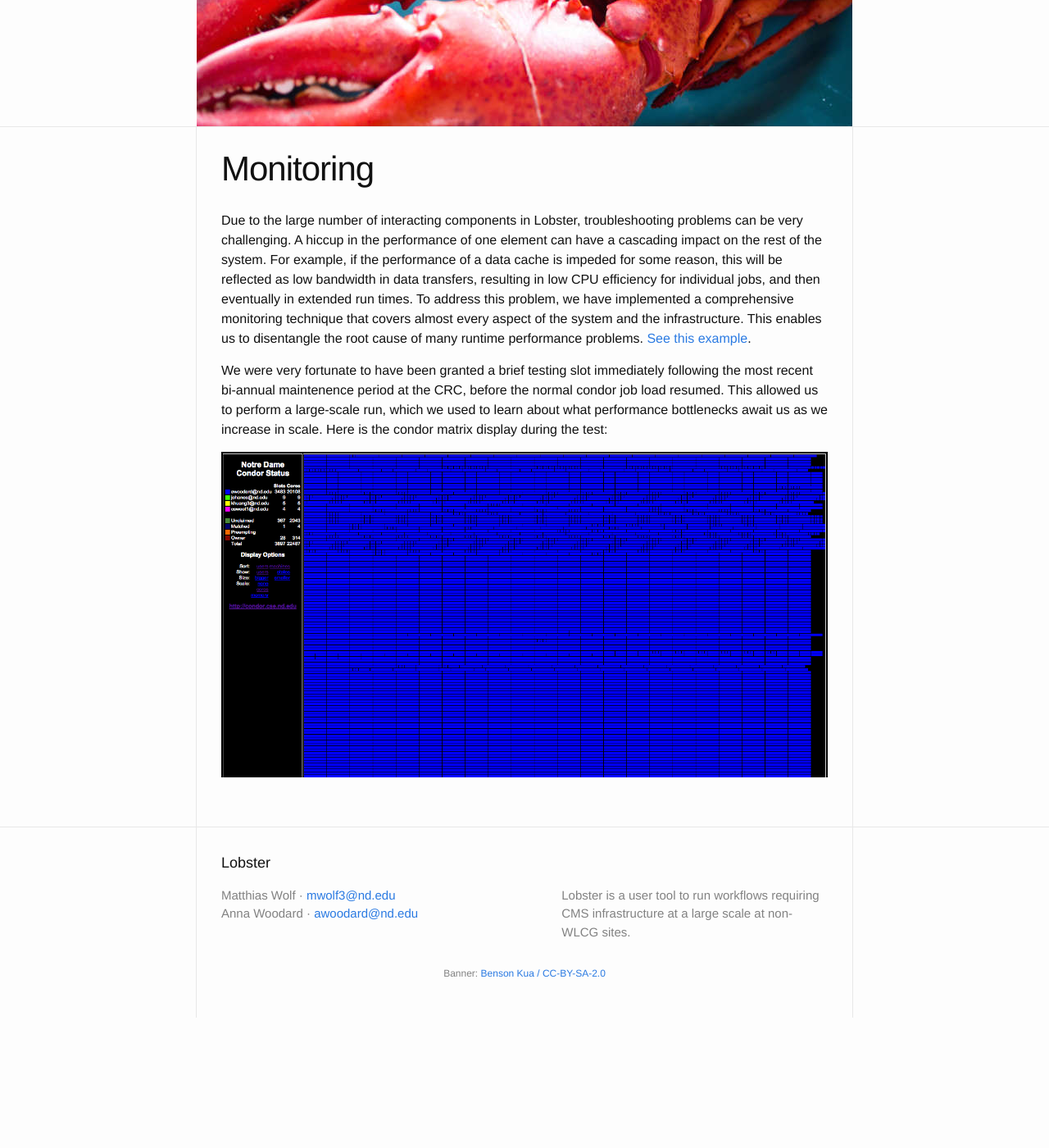
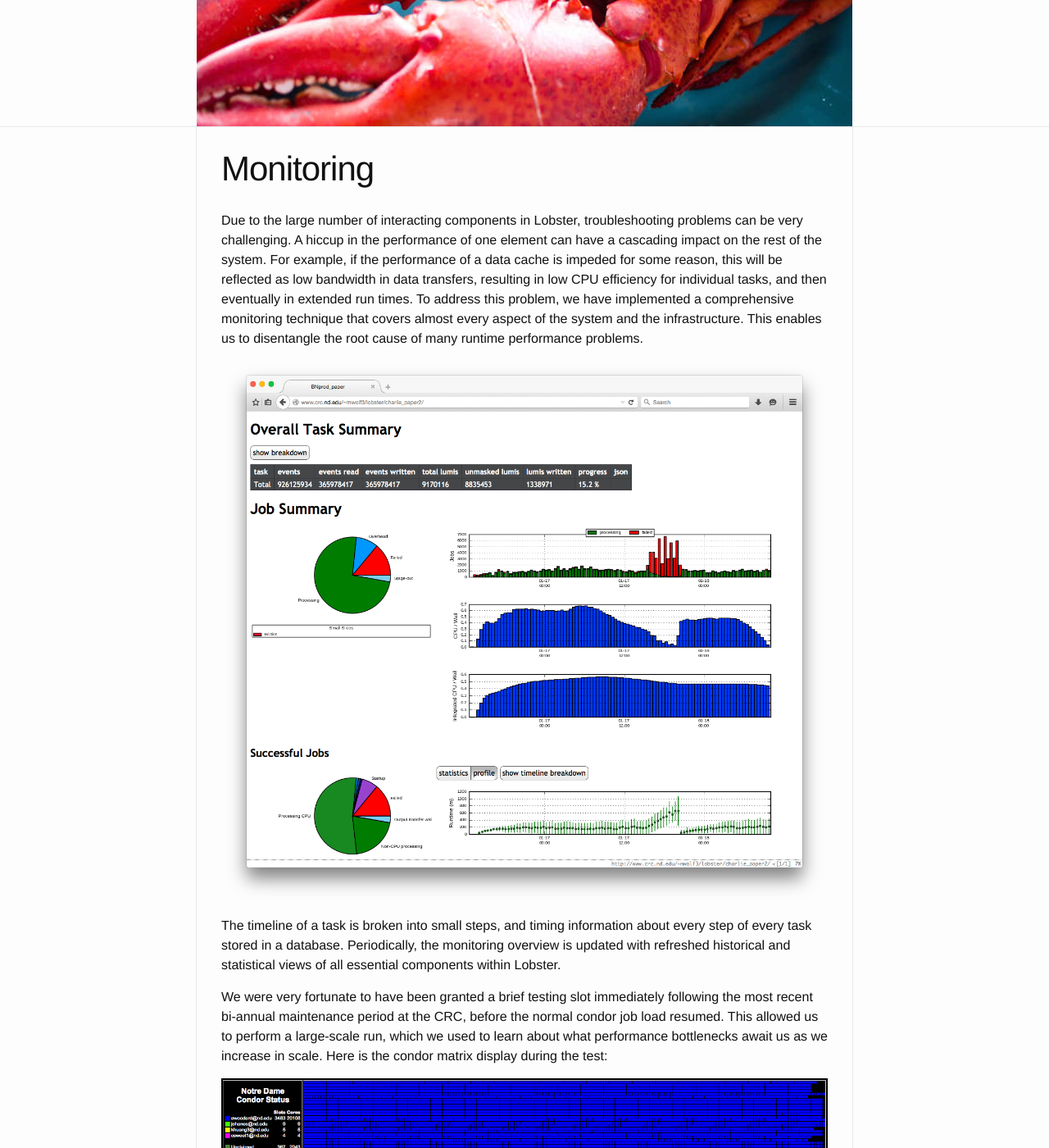
Before and after one commit to NDCMS/lobster, a Jekyll site: the page built from monitoring.md, in a window 1280 px wide and 1400 px high, scrolled down 208 px. Shown: the whole window at 82% size. Built offline with Jekyll 4.4.1, drawn with Linux system fonts in a browser that asks for light colours; before the commit the page ends 1449 px from its top, so only the background shows below that.

Commit message:
Provide some more information on the website.
Directly display a monitoring page, and add some more text on both the
start page and the monitoring page.

```diff
--- a/monitoring.md
+++ b/monitoring.md
@@ -8,19 +8,24 @@ troubleshooting problems can be very challenging.  A hiccup in the
 performance of one element can have a cascading impact on the rest of the
 system.  For example, if the performance of a data cache is impeded for
 some reason, this will be reflected as low bandwidth in data transfers,
-resulting in low CPU efficiency for individual jobs, and then eventually in
+resulting in low CPU efficiency for individual tasks, and then eventually in
 extended run times.  To address this problem, we have implemented a
 comprehensive monitoring technique that covers almost every aspect of the
 system and the infrastructure.  This enables us to disentangle the root
-cause of many runtime performance problems.  [See this example][1].
+cause of many runtime performance problems.
+
+![Monitoring example](assets/monitoring.png)
+
+The timeline of a task is broken into small steps, and timing information
+about every step of every task stored in a database.  Periodically, the
+monitoring overview is updated with refreshed historical and statistical
+views of all essential components within Lobster.
 
 We were very fortunate to have been granted a brief testing slot
-immediately following the most recent bi-annual maintenence period at the
+immediately following the most recent bi-annual maintenance period at the
 CRC, before the normal condor job load resumed.  This allowed us to perform
 a large-scale run, which we used to learn about what performance
 bottlenecks await us as we increase in scale. Here is the condor matrix
 display during the test:
 
-![ND Condor Matrix Display]({{ site.url }}/assets/condor20k.png)
-
-[1]: http://www.crc.nd.edu/~awoodard/lobster/AOD_v6e1_backup/
+![ND Condor Matrix Display](assets/condor20k.png)
```
Also changed, not shown: index.md (+13 -0 lines), assets/monitoring.png (added).
